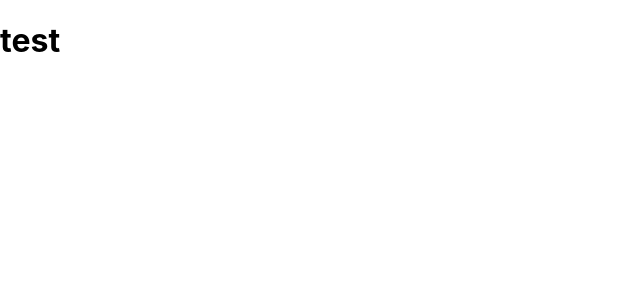
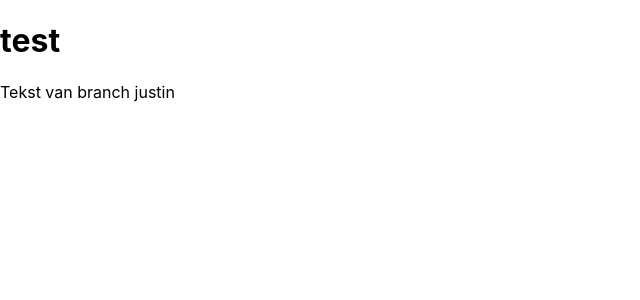
Before and after one commit to StijnVerhaar99/DG3, a React (Create React App) app: page / in a window 1280 px wide. Shown: the top 300 px of the page, without its empty margins (0-640 px from the left). Built offline with nearby package versions, Linux system fonts and the light colour scheme.

Commit message:
eerste commit van de justin branch

```diff
--- a/src/App.js
+++ b/src/App.js
@@ -4,6 +4,7 @@ function App() {
   return (
     <div className="App">
         <h1>test</h1>
+        <p>Tekst van branch justin</p>
     </div>
   );
 }
```
